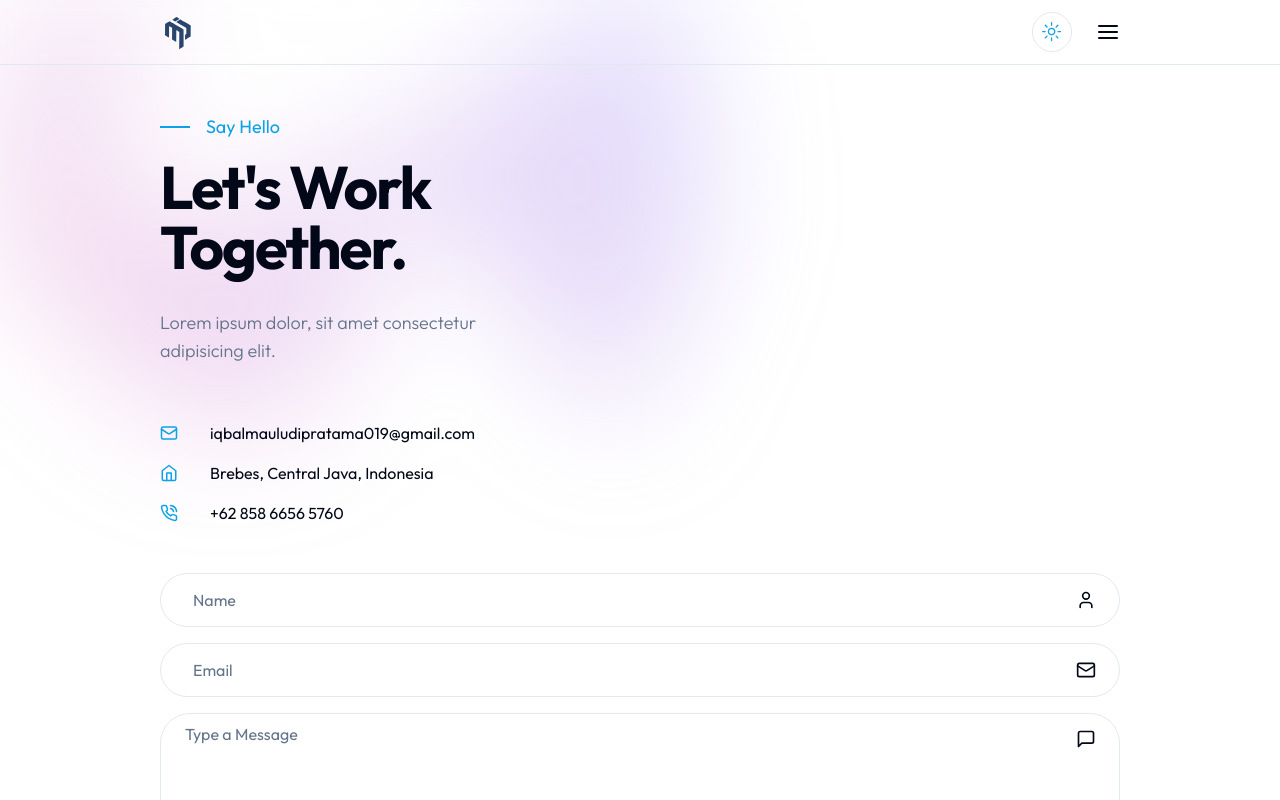
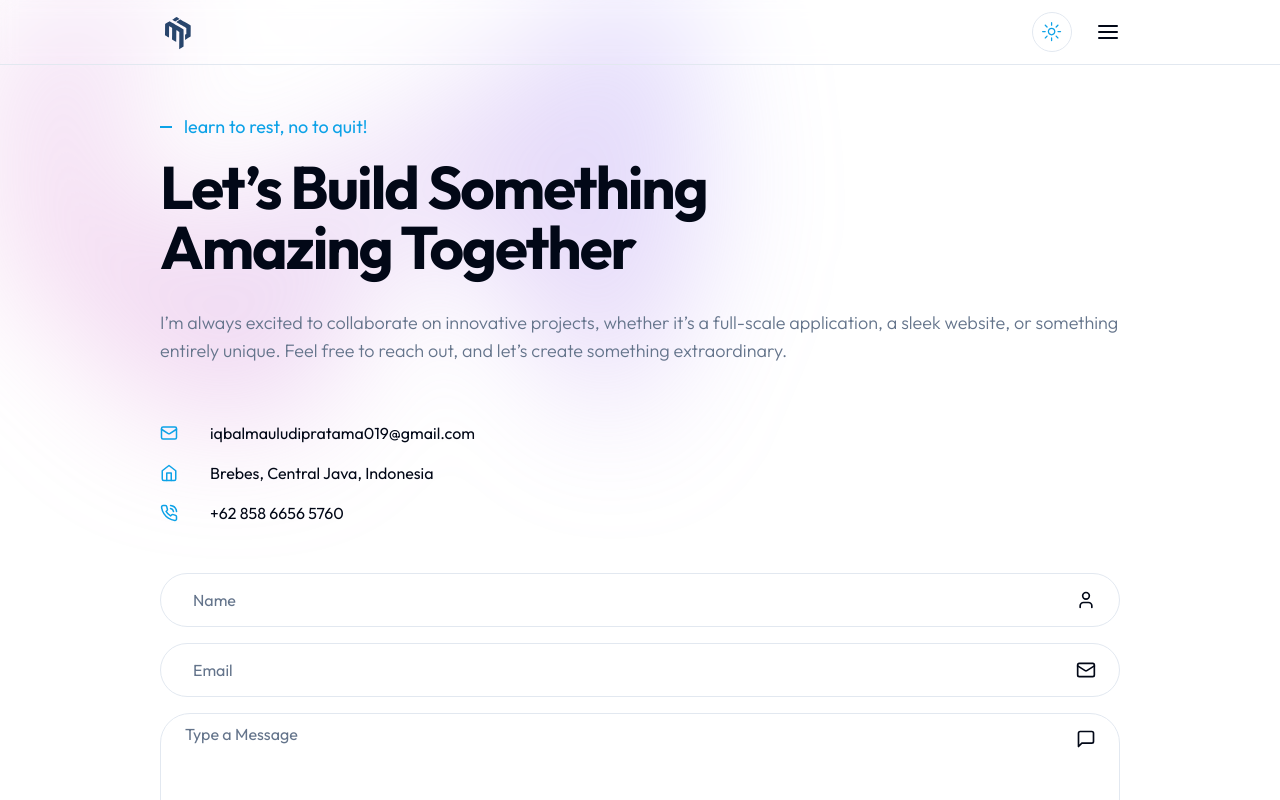
Before and after one commit to iqblmp/iqblmp.github.io, a Next.js app: page /contact in a window 1280 px wide. Shown: the top 800 px of the page. Built offline with nearby package versions, Linux system fonts and the light colour scheme.

Commit message:
update minor

```diff
--- a/app/contact/page.jsx
+++ b/app/contact/page.jsx
@@ -11,15 +11,17 @@ const Contact = () => {
                 <div className="grid xl:grid-cols-2 pt-12 xl:h-[480px] mb-6 xl:mb-24">
                     {/* text */}
                     <div className="flex flex-col justify-center">
-                        <div className="flex items-center gap-x-4 text-primary text-lg mb-4">
-                            <span className="w-[30px] h-[2px] bg-primary"></span>
-                            Say Hello
+                        <div className="flex items-center gap-x-3 text-primary text-lg mb-4">
+                            <span className="w-[12px] h-[2px] bg-primary"></span>
+                            learn to rest, no to quit!
                         </div>
-                        <h1 className="h1 max-w-md mb-8">Let's Work Together.</h1>
-                        <p className="subtitle max-w-[400px]">Lorem ipsum dolor, sit amet consectetur adipisicing elit.</p>
+                        <h1 className="h1 max-w-3xl mb-8">Let’s Build Something Amazing Together</h1>
+                        <p className="subtitle max-w-7xl">
+                            I’m always excited to collaborate on innovative projects, whether it’s a full-scale application, a sleek website, or something entirely unique. Feel free to reach out, and let’s create something extraordinary.
+                        </p>
                     </div>
+
                     {/* illustratiuon */}
-                    {/* <div className="hidden xl:flex w-full bg-contact_illustration_light dark:bg-contact_illustration_dark bg-contain bg-top bg-no-repeat"></div> */}
                 </div>
                 {/* info text & form */}
                 <div className="grid xl:grid-cols-2 mb-24 xl:mb-32">
@@ -49,3 +51,7 @@ const Contact = () => {
 };
 
 export default Contact;
+
+{
+    /* <div className="hidden xl:flex w-full bg-contact_illustration_light dark:bg-contact_illustration_dark bg-contain bg-top bg-no-repeat"></div> */
+}
--- a/package.json
+++ b/package.json
@@ -15,6 +15,8 @@
         "@radix-ui/react-label": "^2.0.2",
         "@radix-ui/react-slot": "^1.0.2",
         "@radix-ui/react-tabs": "^1.0.4",
+        "@react-three/drei": "^9.120.6",
+        "@react-three/fiber": "^8.17.12",
         "class-variance-authority": "^0.7.0",
         "clsx": "^2.1.0",
         "framer-motion": "^10.17.9",
@@ -29,6 +31,7 @@
         "swiper": "^11.0.5",
         "tailwind-merge": "^2.2.0",
         "tailwindcss-animate": "^1.0.7",
+        "three": "^0.172.0",
         "zod": "^3.22.4"
     },
     "devDependencies": {
```
Also changed, not shown: components/Illustration.jsx (added), public/work/kalijurang-profile.png, 1 other file (tests, documents, lock files or other folders).
